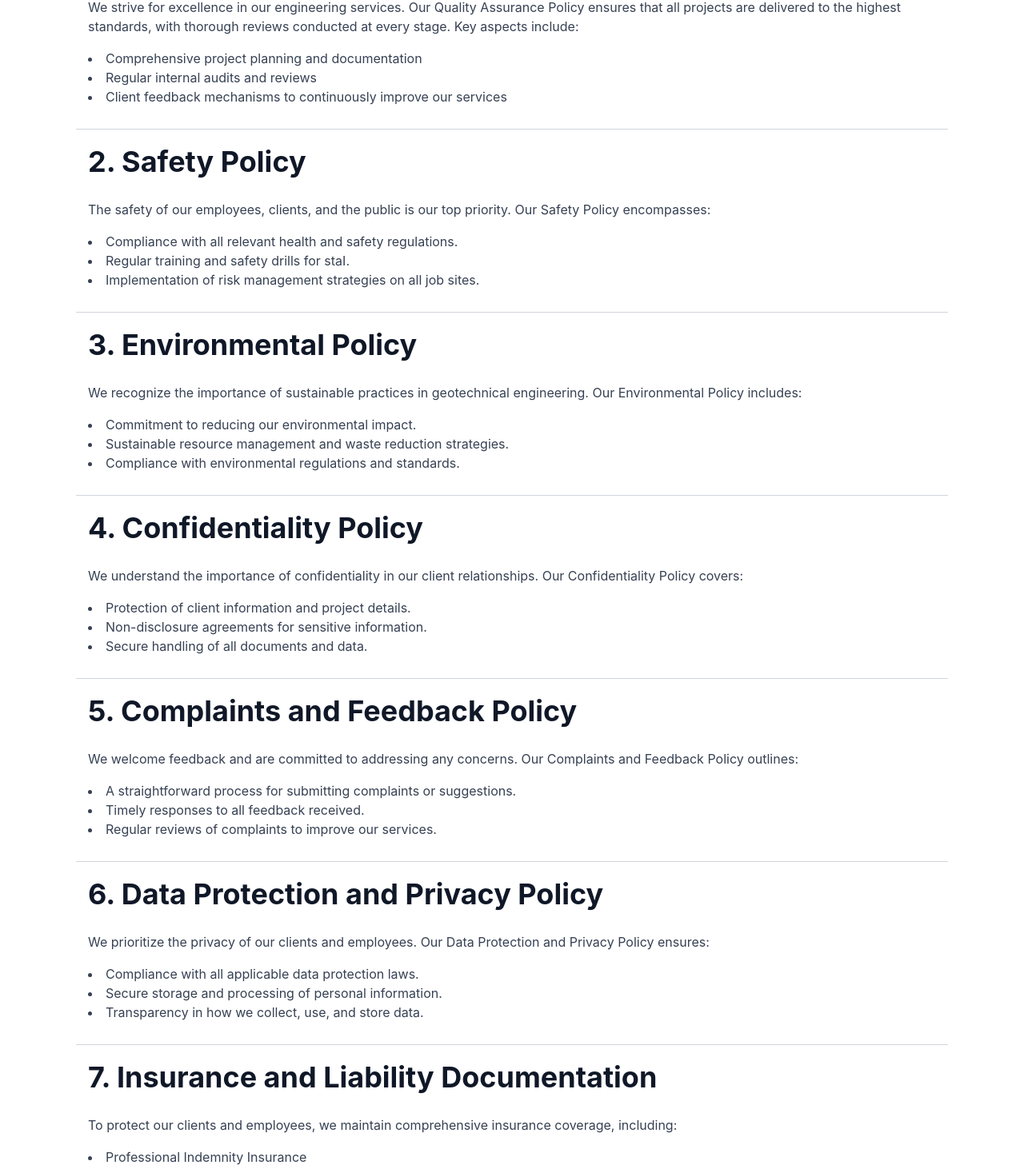
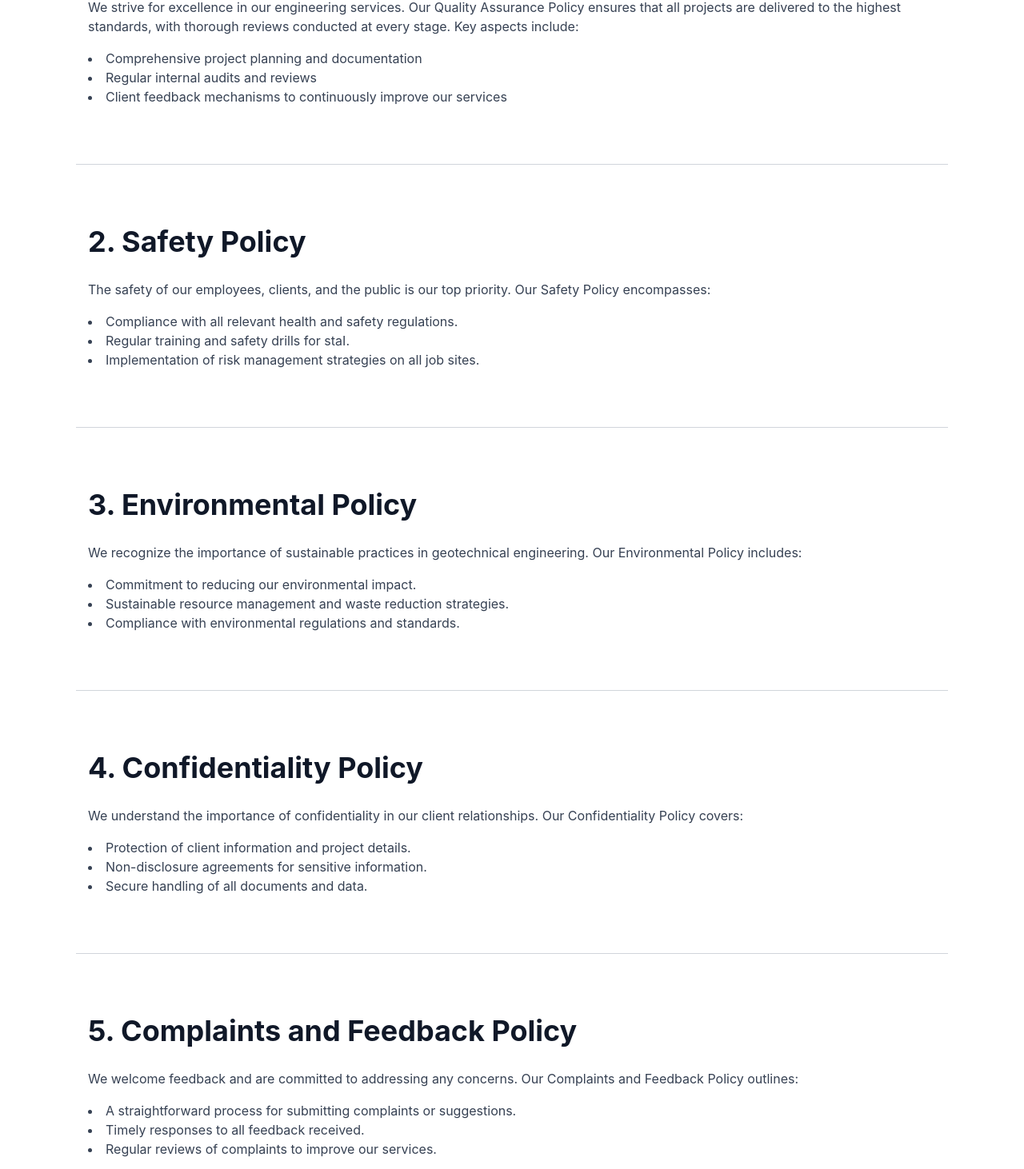
Before and after one commit to tharanga-madurapperuma/statewide-geotechnical_construction-site, a React (Vite) app: page /resources in a window 1280 px wide. Shown: the part 1051-2513 px from the top of the page at 80% size. Built offline with nearby package versions, Linux system fonts and the light colour scheme.

Commit message:
updated lision card space

```diff
--- a/src/pages/resources/Resources.jsx
+++ b/src/pages/resources/Resources.jsx
@@ -31,7 +31,7 @@ const Resources = () => {
                         "Client feedback mechanisms to continuously improve our services",
                     ]}
                 />
-                <div className='pt-3 px-[95px]'>
+                <div className='py-[56px] px-[95px]'>
                      <hr className="mt-4 border-[#D1D5DB]" />
                 </div>
             </div>
@@ -45,7 +45,7 @@ const Resources = () => {
                         "Implementation of risk management strategies on all job sites.",
                     ]}
                 />
-                <div className='pt-3 px-[95px]'>
+                <div className='py-[56px] px-[95px]'>
                      <hr className="mt-4 border-[#D1D5DB]" />
                 </div>
             </div>
@@ -59,7 +59,7 @@ const Resources = () => {
                         "Compliance with environmental regulations and standards.",
                     ]}
                 />
-                <div className='pt-3 px-[95px]'>
+                <div className='py-[56px] px-[95px]'>
                      <hr className="mt-4 border-[#D1D5DB]" />
                 </div>
             </div>
@@ -73,7 +73,7 @@ const Resources = () => {
                         "Secure handling of all documents and data.",
                     ]}
                 />
-                <div className='pt-3 px-[95px]'>
+                <div className='py-[56px] px-[95px]'>
                      <hr className="mt-4 border-[#D1D5DB]" />
                 </div>
             </div>
@@ -87,7 +87,7 @@ const Resources = () => {
                         "Regular reviews of complaints to improve our services.",
                     ]}
                 />
-                <div className='pt-3 px-[95px]'>
+                <div className='py-[56px] px-[95px]'>
                      <hr className="mt-4 border-[#D1D5DB]" />
                 </div>
             </div>
@@ -101,7 +101,7 @@ const Resources = () => {
                         "Transparency in how we collect, use, and store data.",
                     ]}
                 />
-                <div className='pt-3 px-[95px]'>
+                <div className='py-[56px] px-[95px]'>
                      <hr className="mt-4 border-[#D1D5DB]" />
                 </div>
             </div>
```
